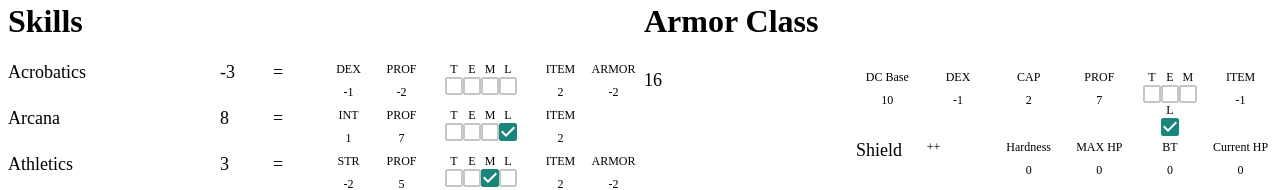
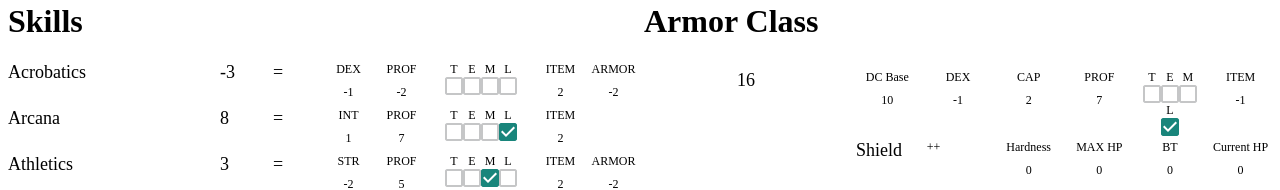
Before and after one commit to Wiljami/CharacterSheetPathfinder2E, a React (Create React App) app: page / in a window 1280 px wide. Shown: the part 742-932 px from the top of the page. Built offline with nearby package versions, Linux system fonts and the light colour scheme.

Commit message:
Adjust ArmorClass TypoGraphy.

```diff
--- a/src/ArmorClassBox.js
+++ b/src/ArmorClassBox.js
@@ -24,7 +24,9 @@ export default function ArmorClassBox(props) {
           <h1>Armor Class</h1>
         </Grid>
         <Grid item xs={4}>
-          <Major>{ac}</Major>
+          <div align='center'>
+            <Major>{ac}</Major>
+          </div>
         </Grid>
         <Grid item xs={8}>
           <Grid container spacing={1}>
```
